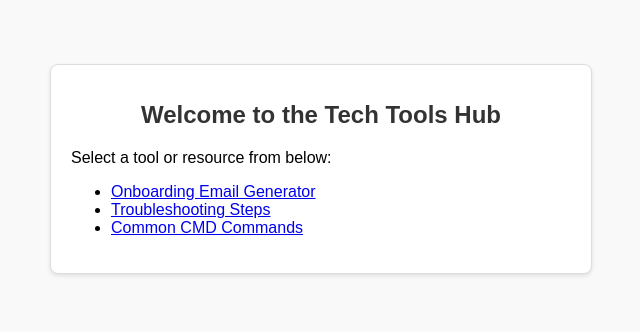
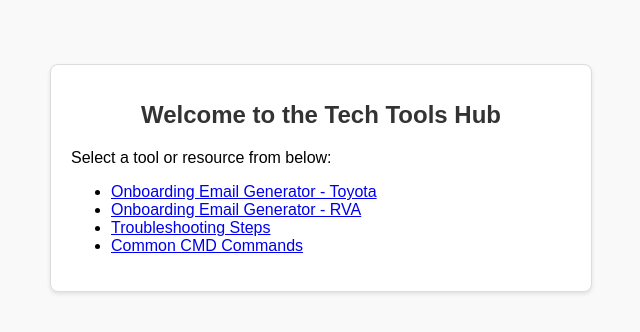
Before and after one commit to ggEnrique/SysAdminHelper, a plain HTML site: page index.html in a window 1280 px wide. Shown: the whole page, without its empty margins (319-959 px from the left). Drawn offline with Linux system fonts and the light colour scheme.

Commit message:
Update index.html
Updated links

```diff
--- a/index.html
+++ b/index.html
@@ -13,7 +13,8 @@
     <h1>Welcome to the Tech Tools Hub</h1>
     <p>Select a tool or resource from below:</p>
     <ul>
-      <li><a href="toyotaNewHireEmail.html">Onboarding Email Generator</a></li>
+      <li><a href="ToyotaOnboardingTool.html">Onboarding Email Generator - Toyota</a></li>
+      <li><a href="RVAOnboardingTool.html">Onboarding Email Generator - RVA</a></li>
       <li><a href="troubleshooting/index.html">Troubleshooting Steps</a></li>
       <li><a href="cmd-commands/index.html">Common CMD Commands</a></li>
     </ul>
```
